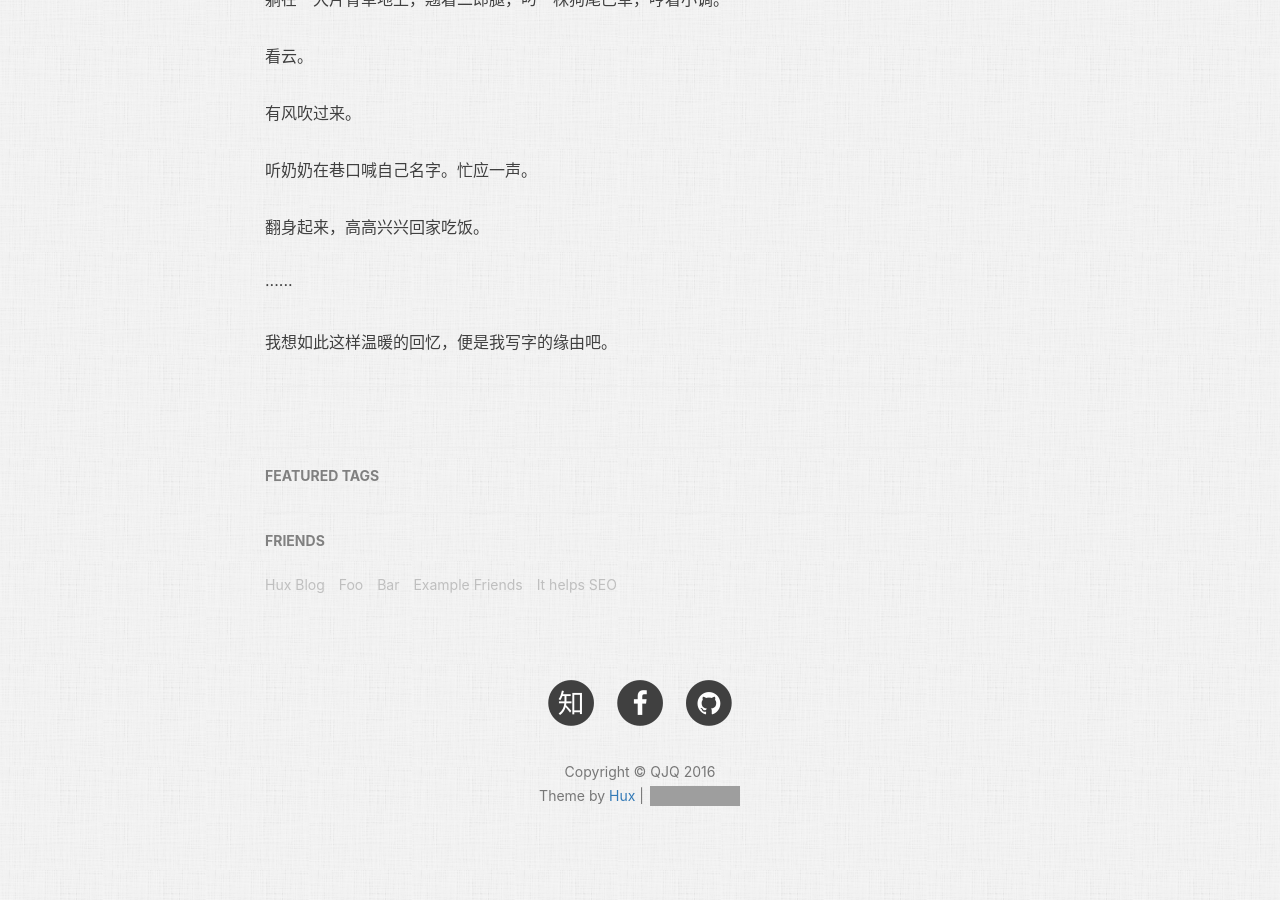
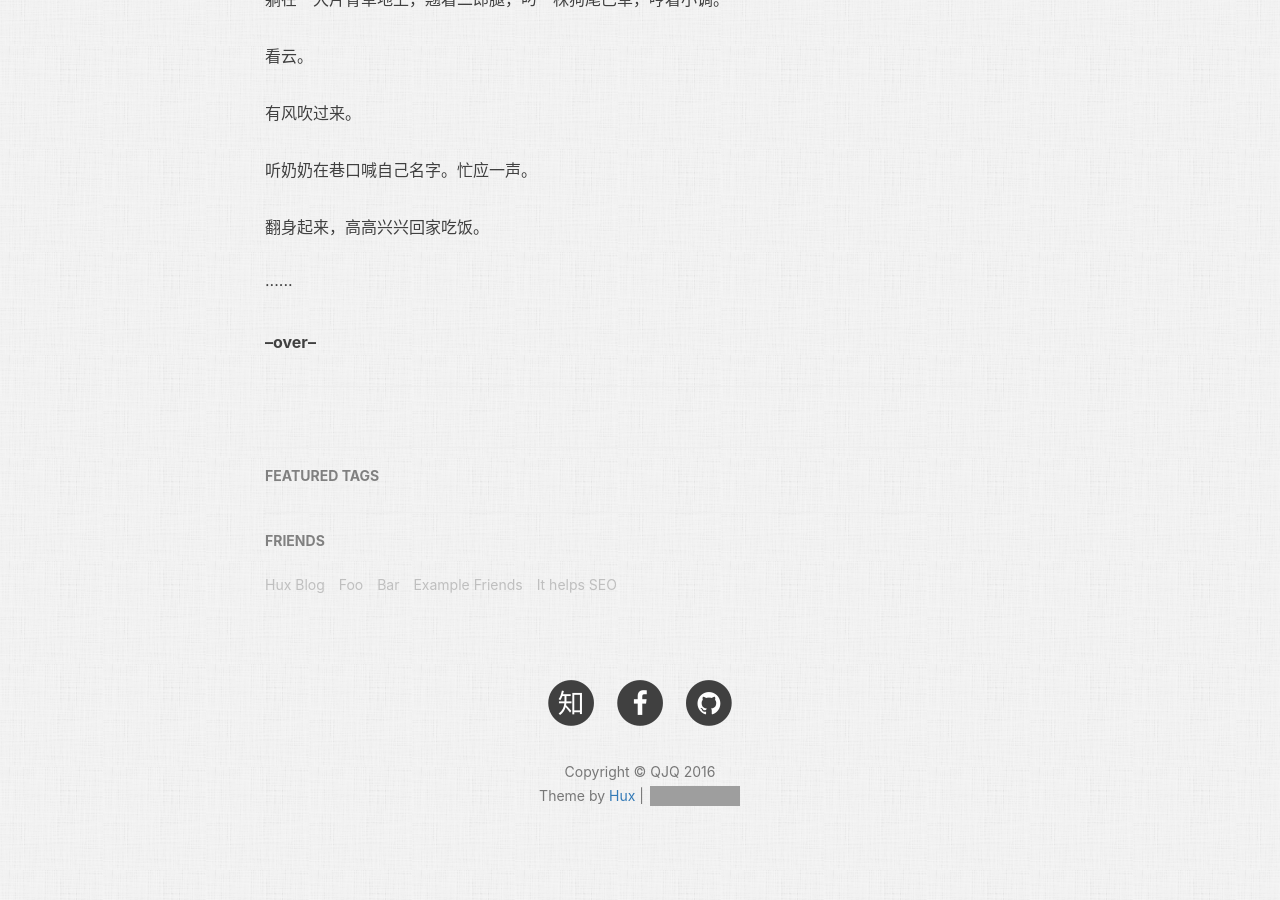
Before and after one commit to qinjiaqi/qinjiaqi.github.io, a Jekyll site: the page built from _posts/2016-12-26-first-post.markdown, in a window 1280 px wide and 900 px high, scrolled down 2529 px. Built offline with Jekyll 4.4.1, drawn with Linux system fonts in a browser that asks for light colours; nearby versions of some CDN libraries; comment, search, counter and statistics services are not loaded; grey boxes are pictures that could not be loaded.

Commit message:
修改post

```diff
--- a/_posts/2016-12-26-first-post.markdown
+++ b/_posts/2016-12-26-first-post.markdown
@@ -65,4 +65,4 @@ guitar是一直有认真在练习，有时候可以一个人一个曲子玩一
 
 ······
 
-我想如此这样温暖的回忆，便是我写字的缘由吧。
+**--over--**
```
